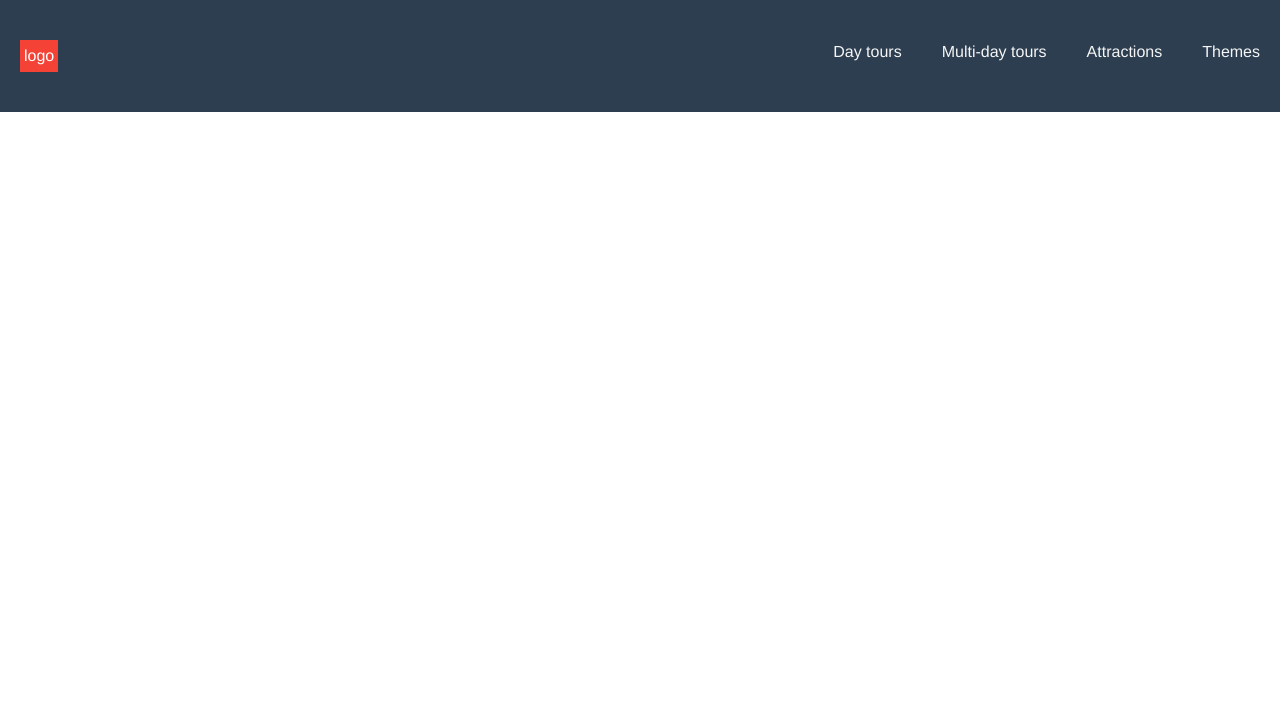
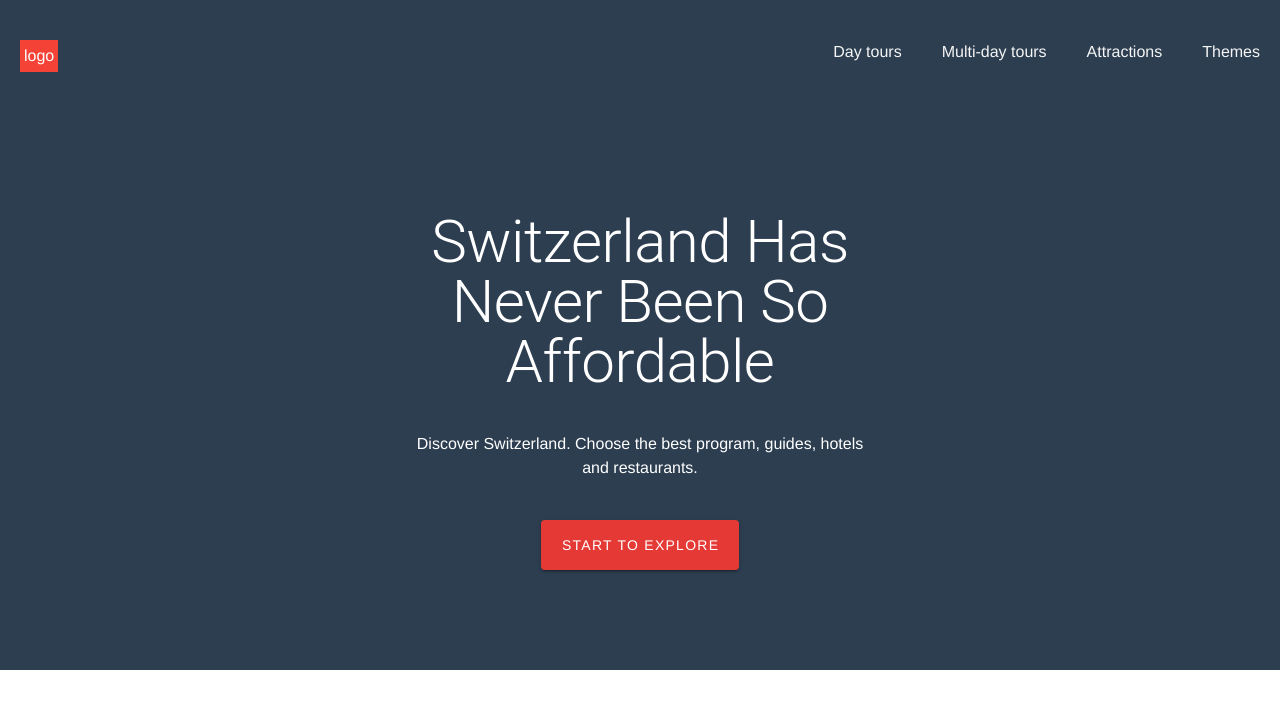
Before and after one commit to faezekeshmiri/landing-page, a Vue app: page / in a window 1280 px wide. Shown: the top 708 px of the page. Built offline with nearby package versions, Linux system fonts and the light colour scheme.

Commit message:
Add hero description.

```diff
--- a/src/views/HomeView.vue
+++ b/src/views/HomeView.vue
@@ -1,6 +1,15 @@
 <template>
-  <div class="home">
+  <div class="hero d-flex justify-center py-5">
+    <div class="hero-des py-15 text-center">
+      <div class="text-white py-5 text-h2 hero-title">Switzerland Has Never Been So Affordable</div>
+      <div class="text-white py-5 px-5 font-weight-thin">Discover Switzerland. Choose the best program, guides, hotels and restaurants.</div>
+      <div class="py-5">
+        <v-btn class="bg-red-darken-1 px-5" height="50px">Start to explore</v-btn>
+      </div>
+    </div>
+    <div>
 
+    </div>
   </div>
 </template>
 
@@ -12,3 +21,9 @@ export default {
   }
 }
 </script>
+
+<style>
+.hero-des{
+  width: 40%;
+}
+</style>
```
